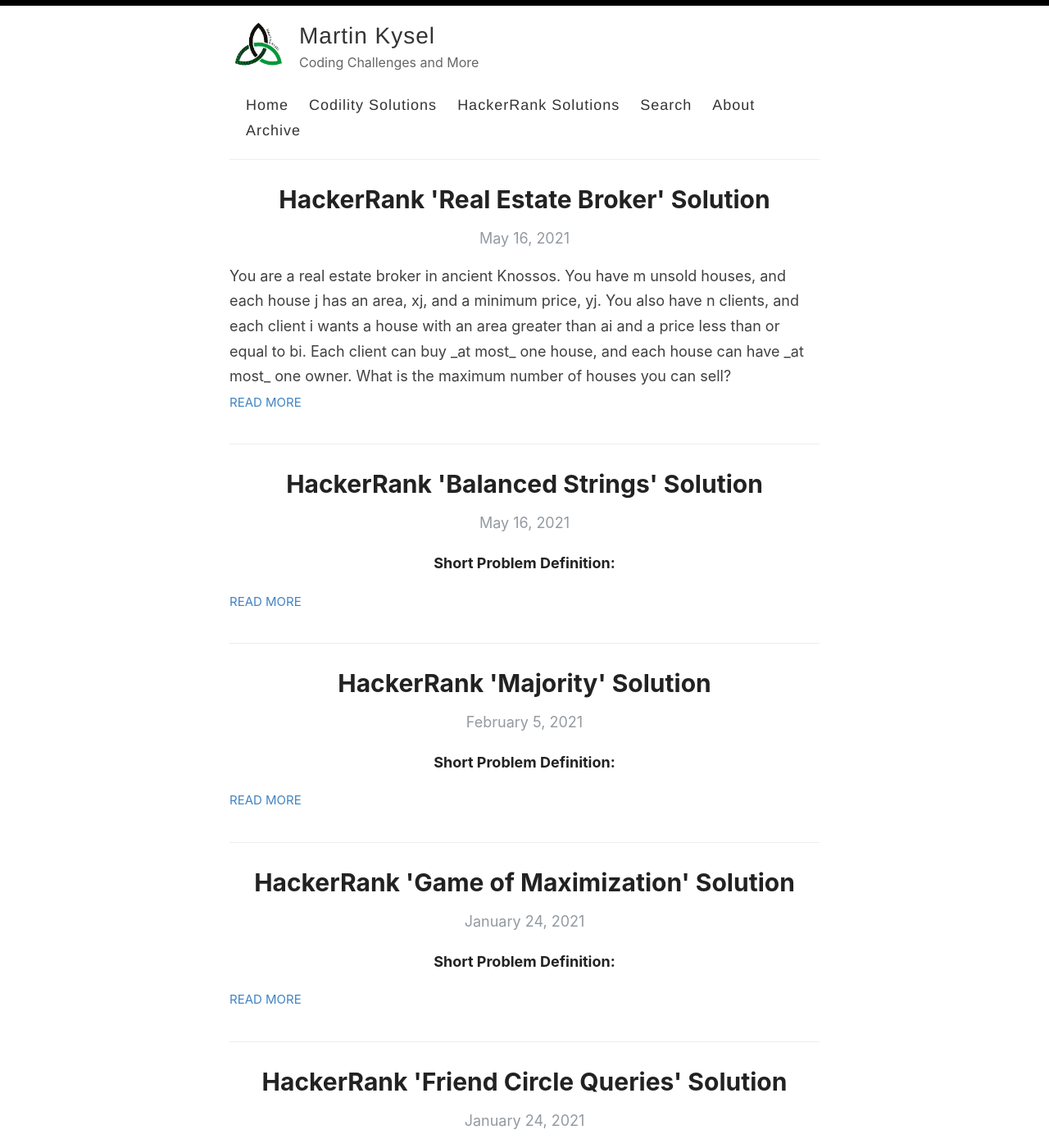
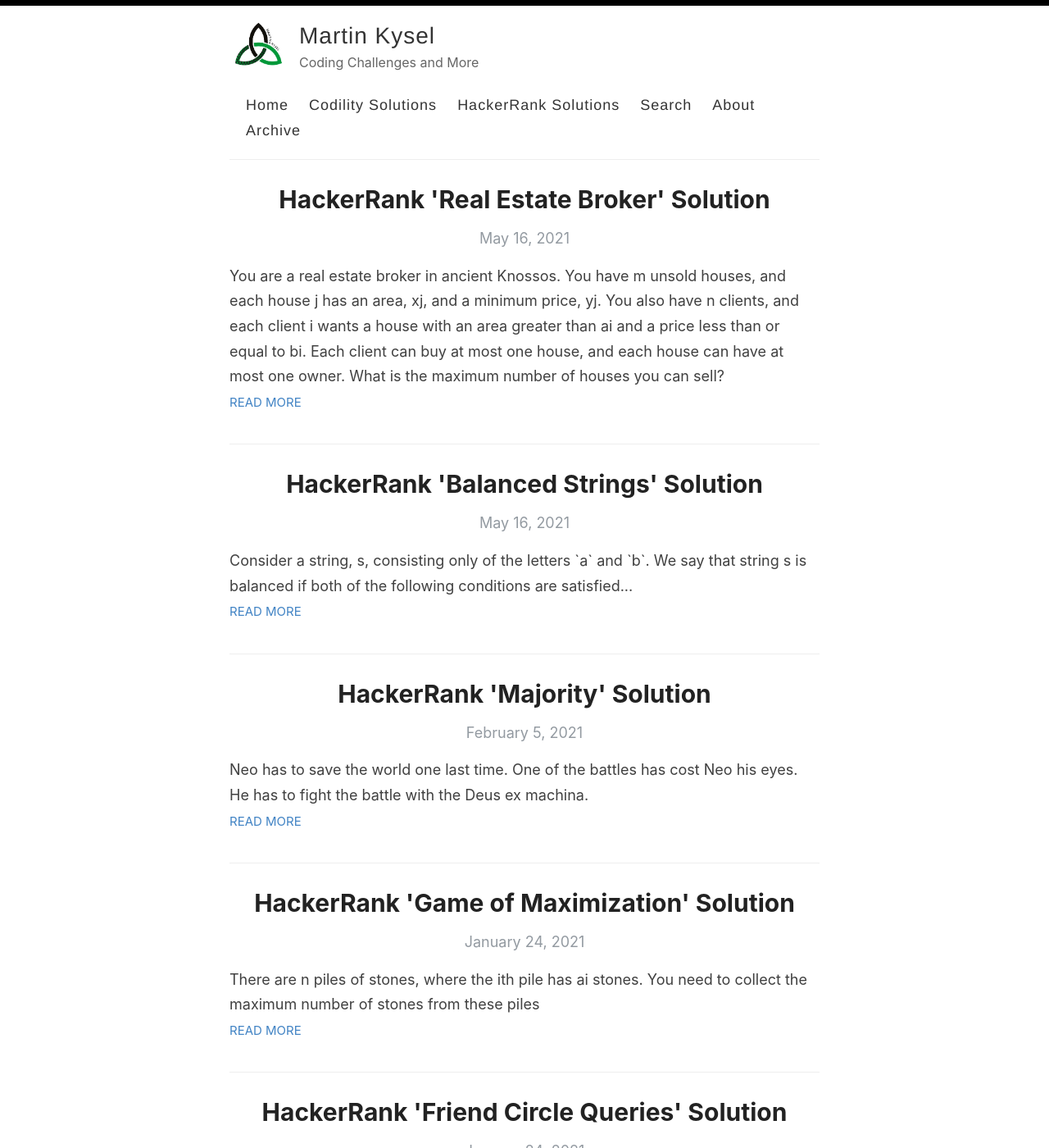
Before and after one commit to mkysel/mkysel.github.io, a Jekyll site: the page built from index.html, in a window 1280 px wide and 1400 px high. Shown: the whole window at 82% size. Built offline with Jekyll 4.4.1, drawn with Linux system fonts in a browser that asks for light colours; the list of posts is cut into pages by our own code; some of the changed text lies outside the part shown.

Commit message:
add excerpts

```diff
--- a/_posts/2020-10-25-hackerrank-simple-array-sum-solution.md
+++ b/_posts/2020-10-25-hackerrank-simple-array-sum-solution.md
@@ -5,6 +5,7 @@ categories:
   - "coding-challenge"
   - "hackerrank"
   - "python"
+excerpt: Given an array of integers, find the sum of its elements.
 ---
 
 ##### Short Problem Definition:
--- a/_posts/2021-01-24-hackerrank-friend-circle-queries.md
+++ b/_posts/2021-01-24-hackerrank-friend-circle-queries.md
@@ -5,9 +5,12 @@ categories:
   - "coding-challenge"
   - "hackerrank"
   - "python"
+excerpt: The population of HackerWorld is 10^9. Initially, none of the people are friends with each other. In order to start a friendship, two persons a and b have to shake hands, where `1 <= a,b <= 10^9`. The friendship relation is transitive, that is if a and b shake hands with each other, a and friends of a become friends with b and friends of b.
 ---
 
 ##### Short Problem Definition:
+
+The population of HackerWorld is 10^9. Initially, none of the people are friends with each other. In order to start a friendship, two persons a and b have to shake hands, where `1 <= a,b <= 10^9`. The friendship relation is transitive, that is if a and b shake hands with each other, a and friends of a become friends with b and friends of b.
 
 ##### Link
 
--- a/_posts/2021-01-24-hackerrank-game-of-maximization-solution.md
+++ b/_posts/2021-01-24-hackerrank-game-of-maximization-solution.md
@@ -6,6 +6,7 @@ categories:
   - "hackerrank"
   - "hackerrank-hackfest-2020"
   - "python"
+excerpt: There are n piles of stones, where the ith pile has ai stones. You need to collect the maximum number of stones from these piles
 ---
 
 ##### Short Problem Definition:
--- a/_posts/2021-02-05-hackerrank-majority-solution.md
+++ b/_posts/2021-02-05-hackerrank-majority-solution.md
@@ -5,6 +5,7 @@ categories:
   - "coding-challenge"
   - "hackerrank"
   - "python"
+excerpt: Neo has to save the world one last time. One of the battles has cost Neo his eyes. He has to fight the battle with the Deus ex machina.
 ---
 
 ##### Short Problem Definition:
--- a/_posts/2021-05-16-hackerrank-balanced-strings-solution.md
+++ b/_posts/2021-05-16-hackerrank-balanced-strings-solution.md
@@ -5,6 +5,7 @@ categories:
   - "coding-challenge"
   - "hackerrank"
   - "python"
+excerpt: Consider a string, s, consisting only of the letters `a` and `b`. We say that string s is balanced if both of the following conditions are satisfied...
 ---
 
 ##### Short Problem Definition:
```
Also changed, not shown: _posts/2021-05-16-hackerrank-real-estate-broker-solution.md (+1 -1 lines).
